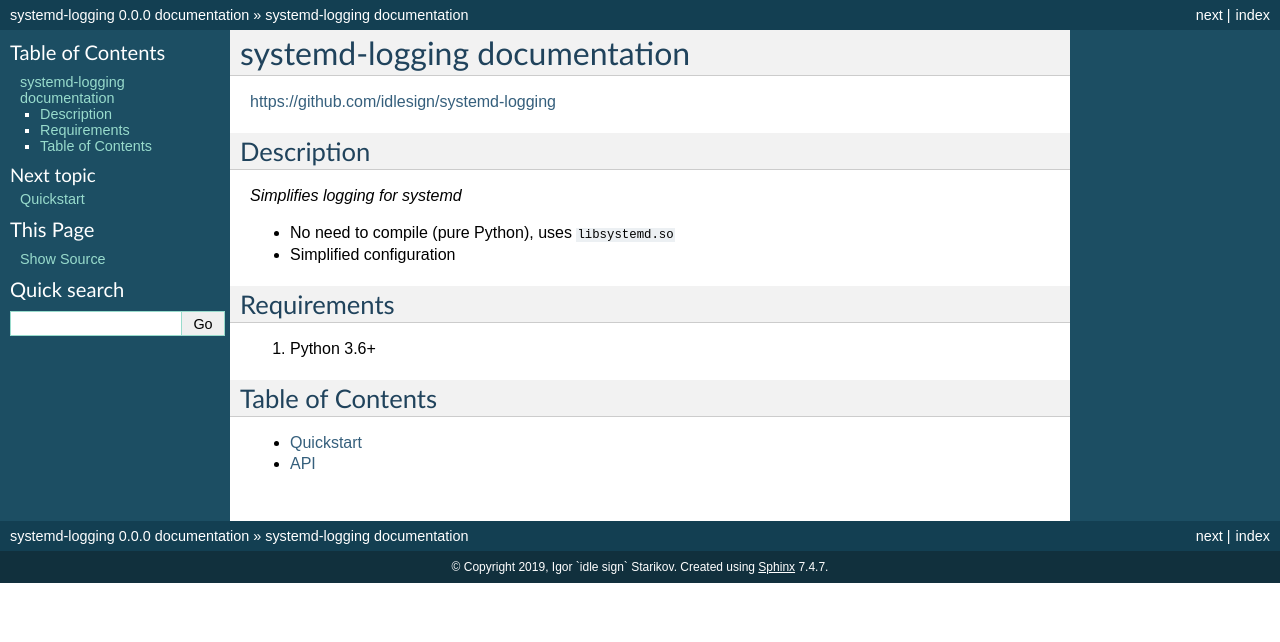
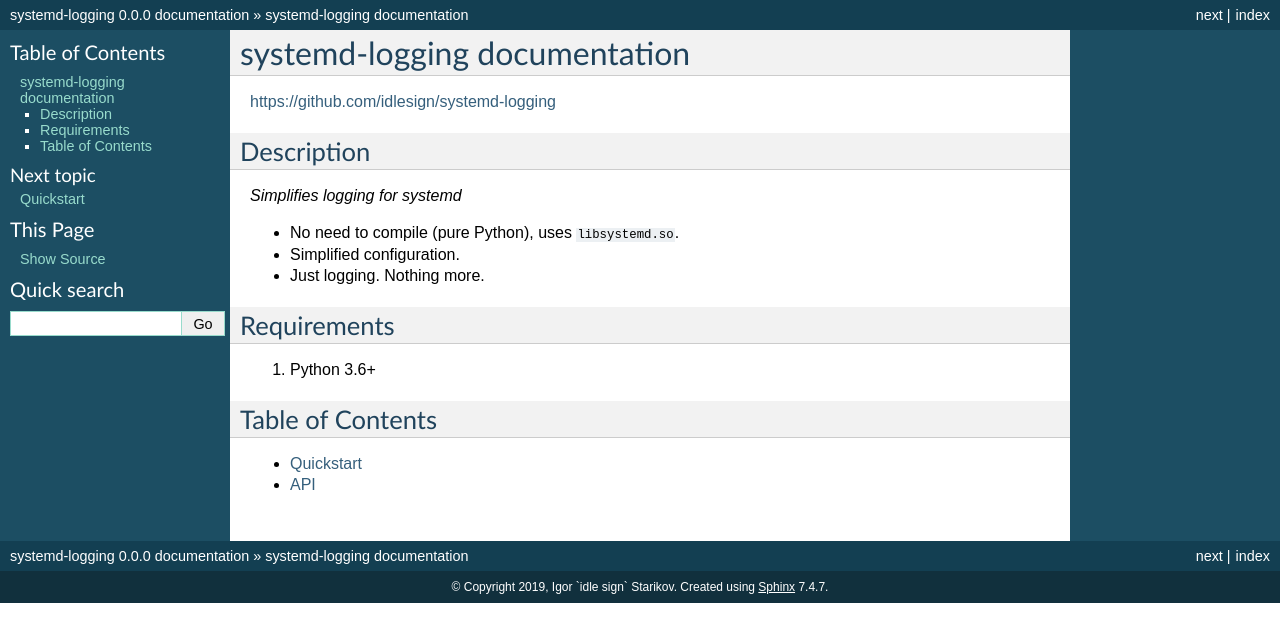
Before and after one commit to idlesign/systemd-logging, a Sphinx documentation site: the page built from docs/source/index.rst, in a window 1280 px wide. Shown: the top 642 px of the page. Built offline with Sphinx 7.4.7, drawn with Linux system fonts in a browser that asks for light colours.

Commit message:
Fature list extended.

```diff
--- a/README.rst
+++ b/README.rst
@@ -24,8 +24,9 @@
 
 **Requires Python 3.6+**
 
-* No need to compile (pure Python), uses ``libsystemd.so``
-* Simplified configuration
+* No need to compile (pure Python), uses ``libsystemd.so``.
+* Simplified configuration.
+* Just logging. Nothing more.
 
 
 Usage
--- a/docs/source/index.rst
+++ b/docs/source/index.rst
@@ -9,9 +9,9 @@
 
 *Simplifies logging for systemd*
 
-
-* No need to compile (pure Python), uses ``libsystemd.so``
-* Simplified configuration
+* No need to compile (pure Python), uses ``libsystemd.so``.
+* Simplified configuration.
+* Just logging. Nothing more.
 
 
 
```
